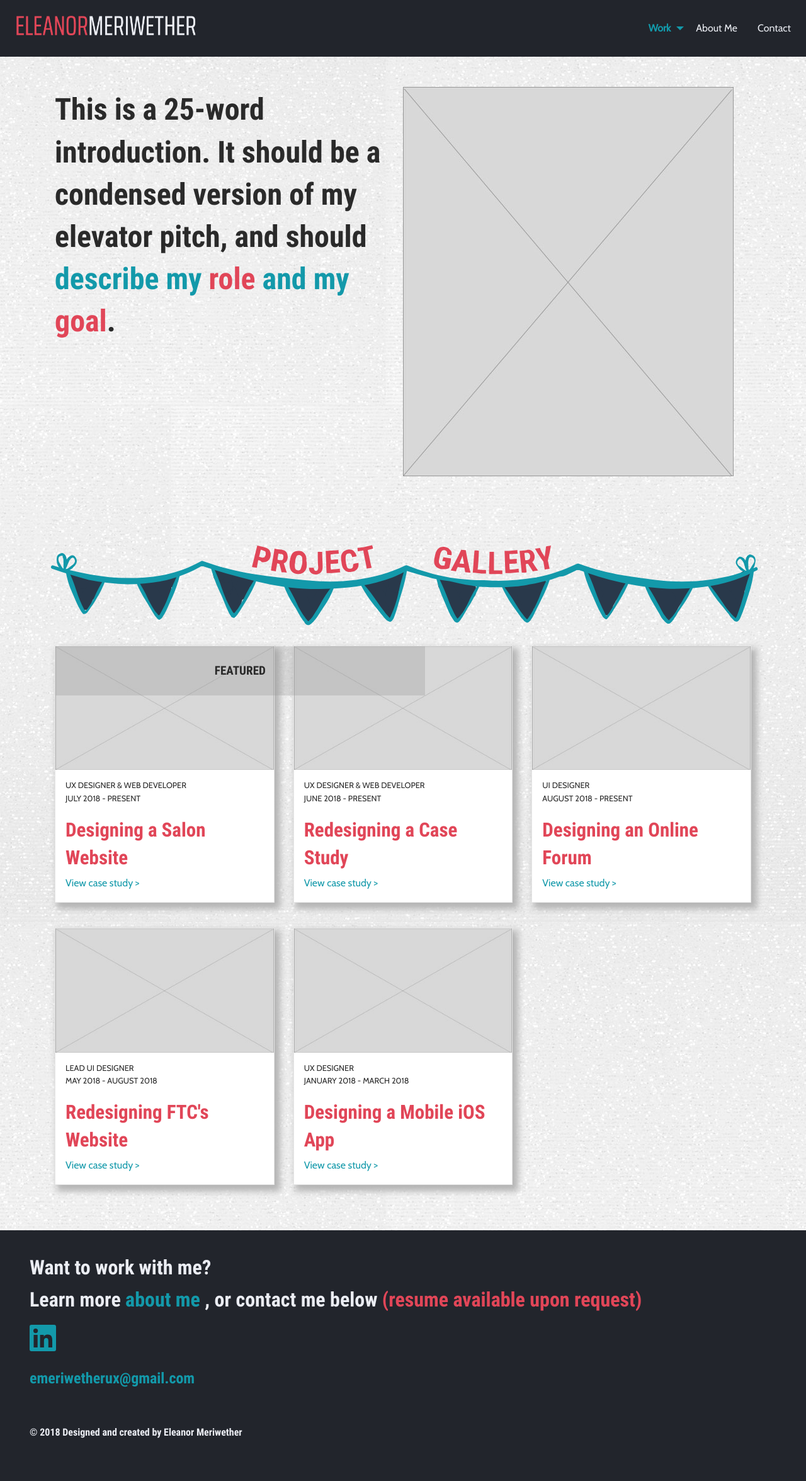
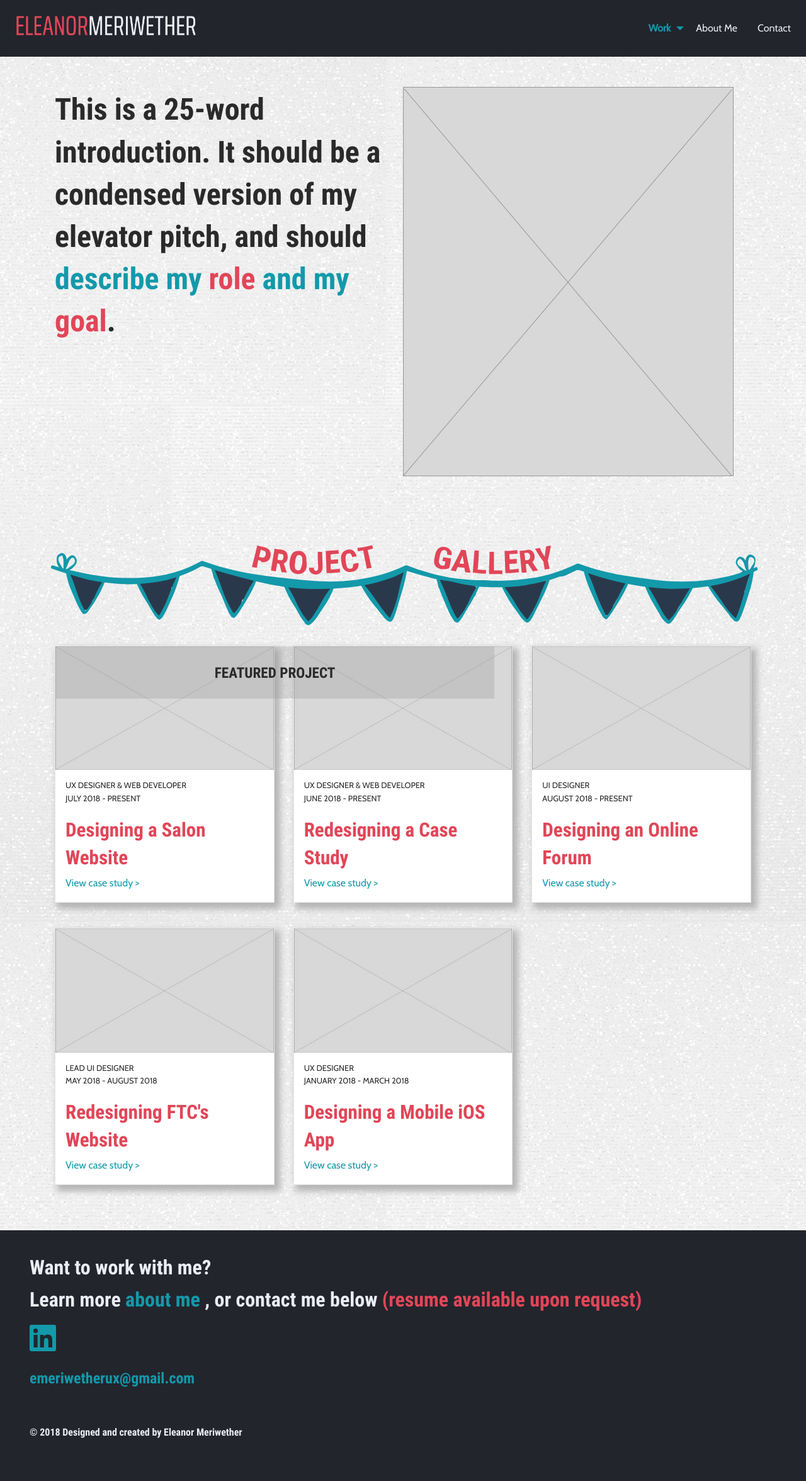
Before and after one commit to emeriwether/emeriwether.github.io, a Jekyll site: the page built from home.html, in a window 1280 px wide. Shown: the whole page at 63% size. Built offline with Jekyll 4.4.1, drawn with Linux system fonts in a browser that asks for light colours.

Commit message:
ct prev comm

```diff
--- a/css2/home.css
+++ b/css2/home.css
@@ -7,7 +7,7 @@ header {
 }
 
 h2 {
-    font-size: 1.2em;
+    font-size: 1.45em;
 }
 
 #sectionDivider {
--- a/home.html
+++ b/home.html
@@ -40,7 +40,7 @@ css: /css2/home.css
         <a href="/projectA.html">
             <div class="card">
                 <div class="card-divider" id="featuredLabel">
-                    <h2 class="text-center">FEATURED</h2>
+                    <h2 class="text-center">FEATURED PROJECT</h2>
                 </div>
                 <img src="/images/placeholder_Thumbnail.jpg">
                <div class="card-section">
```
